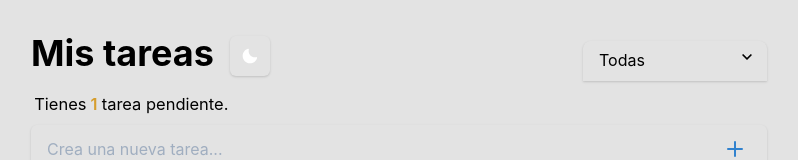
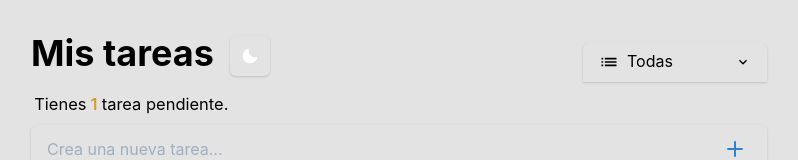
Before and after one commit to en44no/todo-app, a React (Create React App) app: page / in a window 1280 px wide. Shown: the top 160 px of the page, without its empty margins (241-1039 px from the left). Built offline with nearby package versions, Linux system fonts and the light colour scheme.

Commit message:
Remove select and create a new menu with icons

```diff
--- a/src/components/FilterToDo.jsx
+++ b/src/components/FilterToDo.jsx
@@ -1,12 +1,14 @@
 import React, { useContext } from 'react';
-import { Select } from '@chakra-ui/react';
+import { Button, Menu, MenuButton, MenuItem, MenuList, Text } from '@chakra-ui/react';
 import { useColorMode } from '@chakra-ui/color-mode';
 import ToDoContext from '../context/ToDoContext';
+import { ChevronDownIcon } from '@chakra-ui/icons';
+import { MdList, MdOutlineAccessAlarm, MdDoneAll } from 'react-icons/md';
 
 const FilterToDo = () => {
   const { colorMode } = useColorMode();
-  const bgColor = colorMode === 'dark' ? '#2c313d' : '#edf2f7';
-  const { setSelectValue } = useContext(ToDoContext);
+  const bgColor = colorMode === 'dark' ? '#272d38' : '#e3e3e3';
+  const { selectedValue, setSelectValue } = useContext(ToDoContext);
 
   const checkValue = (event) => {
     setSelectValue(event.target.value);
@@ -14,8 +16,9 @@ const FilterToDo = () => {
 
   return (
     <>
-      <Select
-        onChange={(event) => checkValue(event)}
+      <Menu placement='bottom-end'>
+        <MenuButton onChange={(event) => checkValue(event)}
+          bgColor={bgColor}
           cursor='pointer'
           _hover={{
             bg: bgColor,
@@ -25,18 +28,27 @@ const FilterToDo = () => {
           _focus={{ border: 'none' }}
           border='none'
           w={['100%', '37%', '25%']}
-        mt={['0.8rem', '0rem']}
+          mt={['0.8rem', '0.6rem']}
           mb={['0.8rem', '0rem']}
           borderRadius='lg'
           borderEndEndRadius='none'
           borderEndStartRadius='none'
           boxShadow='base'
-        float='right'
-      >
-        <option value='all'>Todas</option>
-        <option value='completed'>Completadas</option>
-        <option value='pending'>Pendientes</option>
-      </Select>
+          float='right' as={Button} rightIcon={<ChevronDownIcon />} leftIcon={selectedValue === 'all' ? <MdList fontSize='20px' /> : selectedValue === 'completed' ? <MdDoneAll fontSize='20px' /> : <MdOutlineAccessAlarm  fontSize='20px'/>}>
+          <Text fontWeight='normal' textAlign='left'>{selectedValue === 'all' ? 'Todas' : selectedValue === 'completed' ? 'Completadas' : 'Pendientes'}</Text>
+        </MenuButton>
+        <MenuList padding='0' zIndex='1000' bgColor={bgColor} mt='-8px' boxShadow='base' borderTopEndRadius='none'>
+          <MenuItem minH='40px' icon={<MdList color='#3182ce' fontSize='1.4rem'/>} onClick={() => setSelectValue('all')}>
+            <Text fontSize='sm'>Todas</Text>
+          </MenuItem>
+          <MenuItem minH='40px' icon={<MdDoneAll color='#38a169' fontSize='1.4rem'/>} onClick={() => setSelectValue('completed')}>
+            <Text fontSize='sm'>Completadas</Text>
+          </MenuItem>
+          <MenuItem minH='40px' icon={<MdOutlineAccessAlarm color='#daae54' fontSize='1.4rem'/>} onClick={() => setSelectValue('pending')}>
+            <Text fontSize='sm'>Pendientes</Text>
+          </MenuItem>
+        </MenuList>
+      </Menu>
     </>
   );
 };
```
Lines whose indentation alone changed are shown as unchanged.
